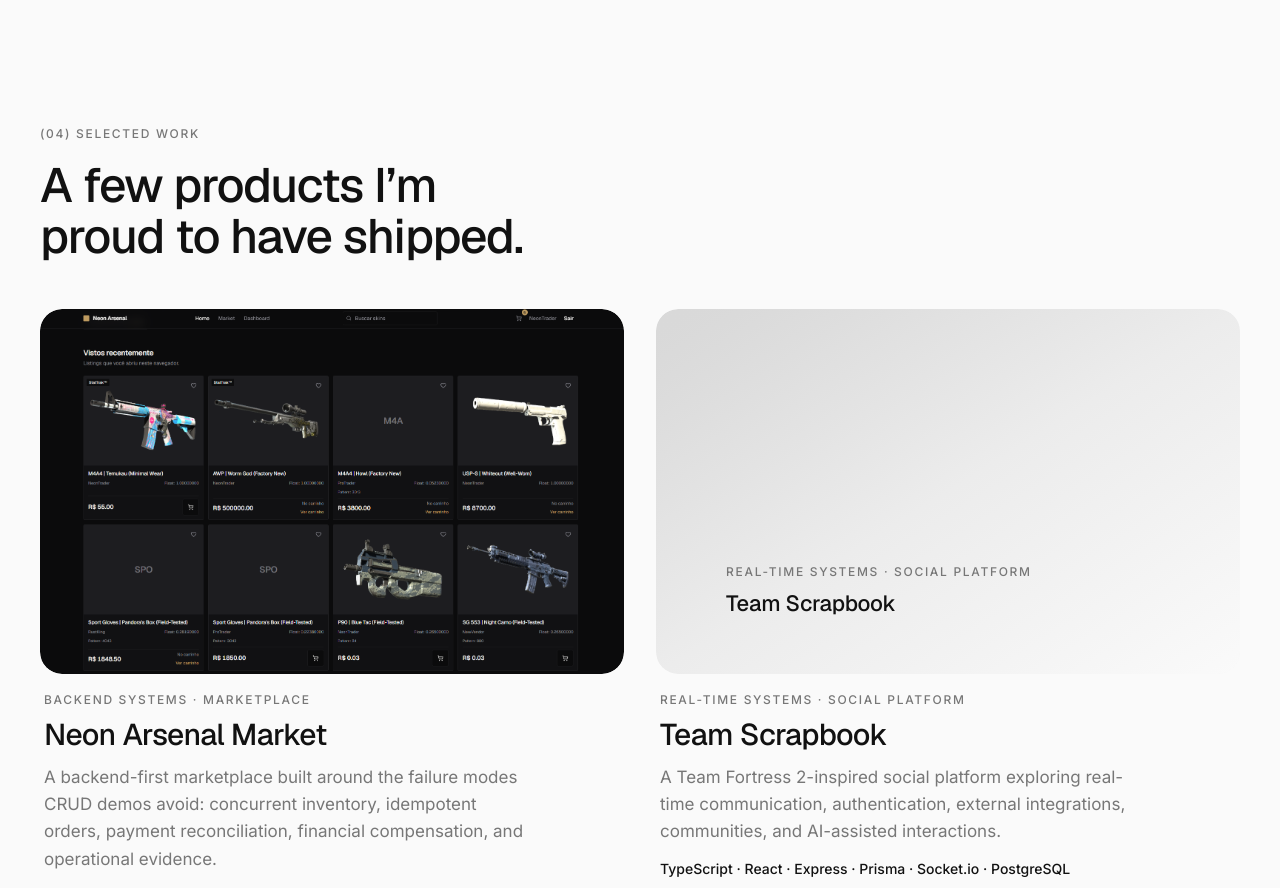
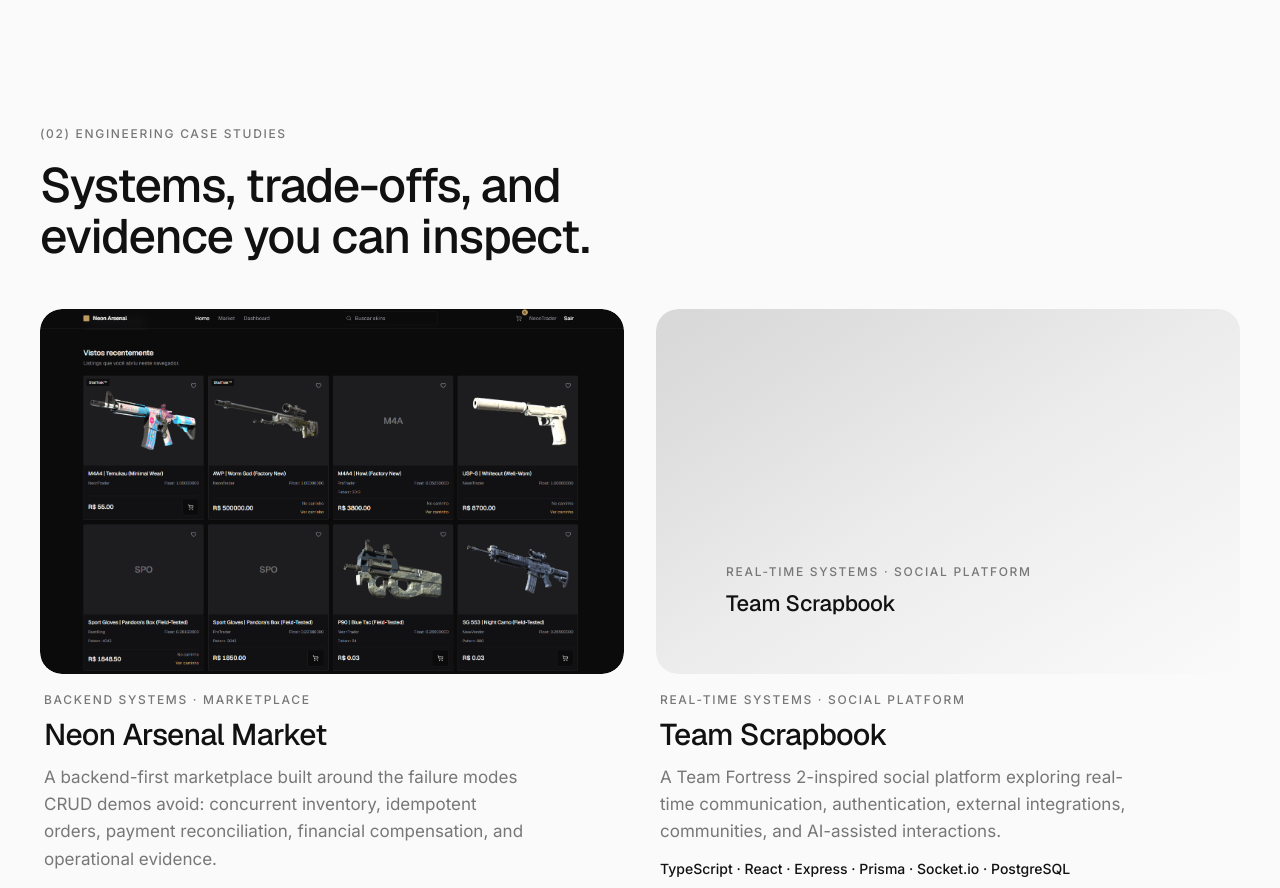
Before and after one commit to Bruno2K/bruno-portfolio, a Next.js app: page / in a window 1280 px wide. Shown: the part 1700-2588 px from the top of the page. Built offline with nearby package versions, Linux system fonts and the light colour scheme.

Commit message:
refactor: frame projects as engineering case studies

```diff
--- a/src/components/sections/selected-work.tsx
+++ b/src/components/sections/selected-work.tsx
@@ -10,8 +10,8 @@
       <Container>
         <Reveal>
           <SectionHeading
-            index="(04) Selected Work"
-            title="A few products I’m proud to have shipped."
+            index="(02) Engineering Case Studies"
+            title="Systems, trade-offs, and evidence you can inspect."
           />
           <div className="mid:grid-cols-2 mid:gap-8 mt-12 grid gap-16">
             {projects.map((project) => (
```
